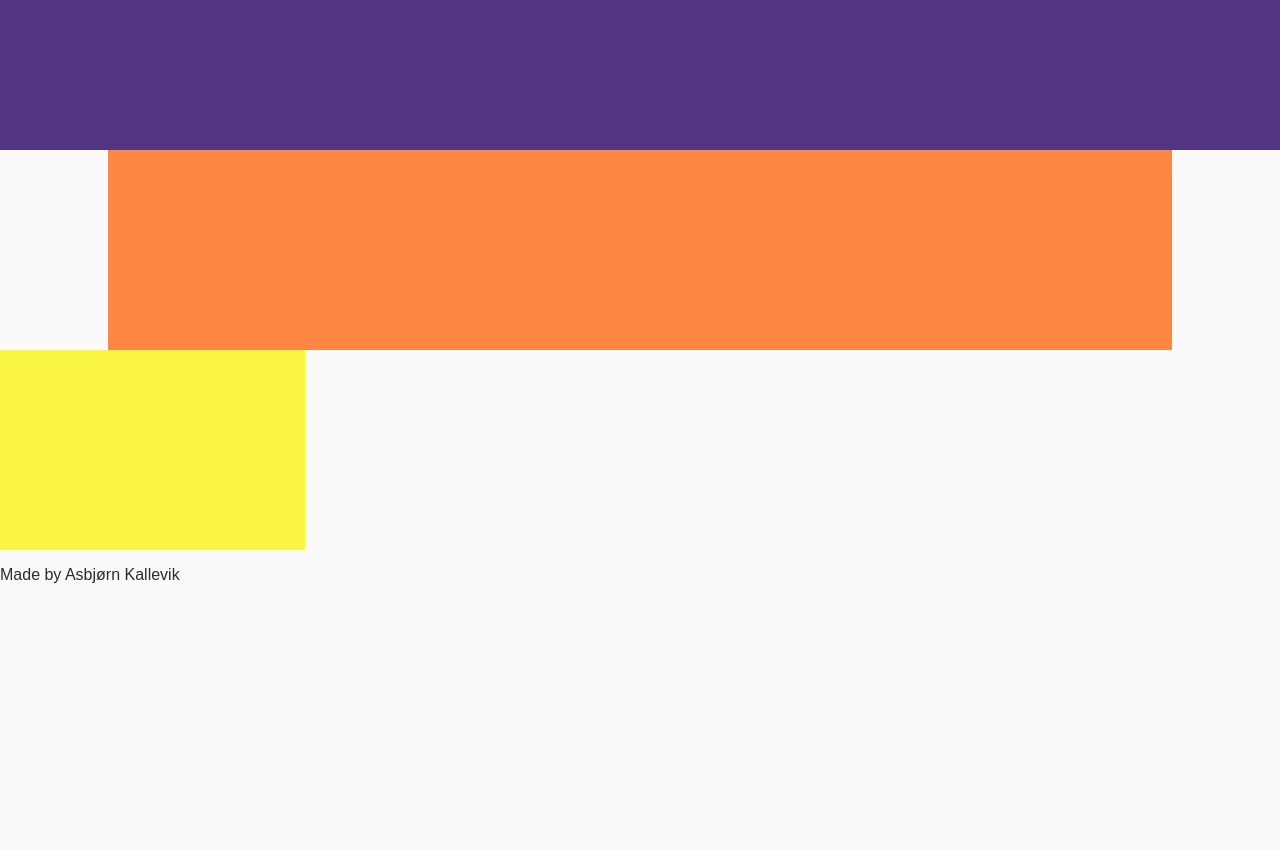
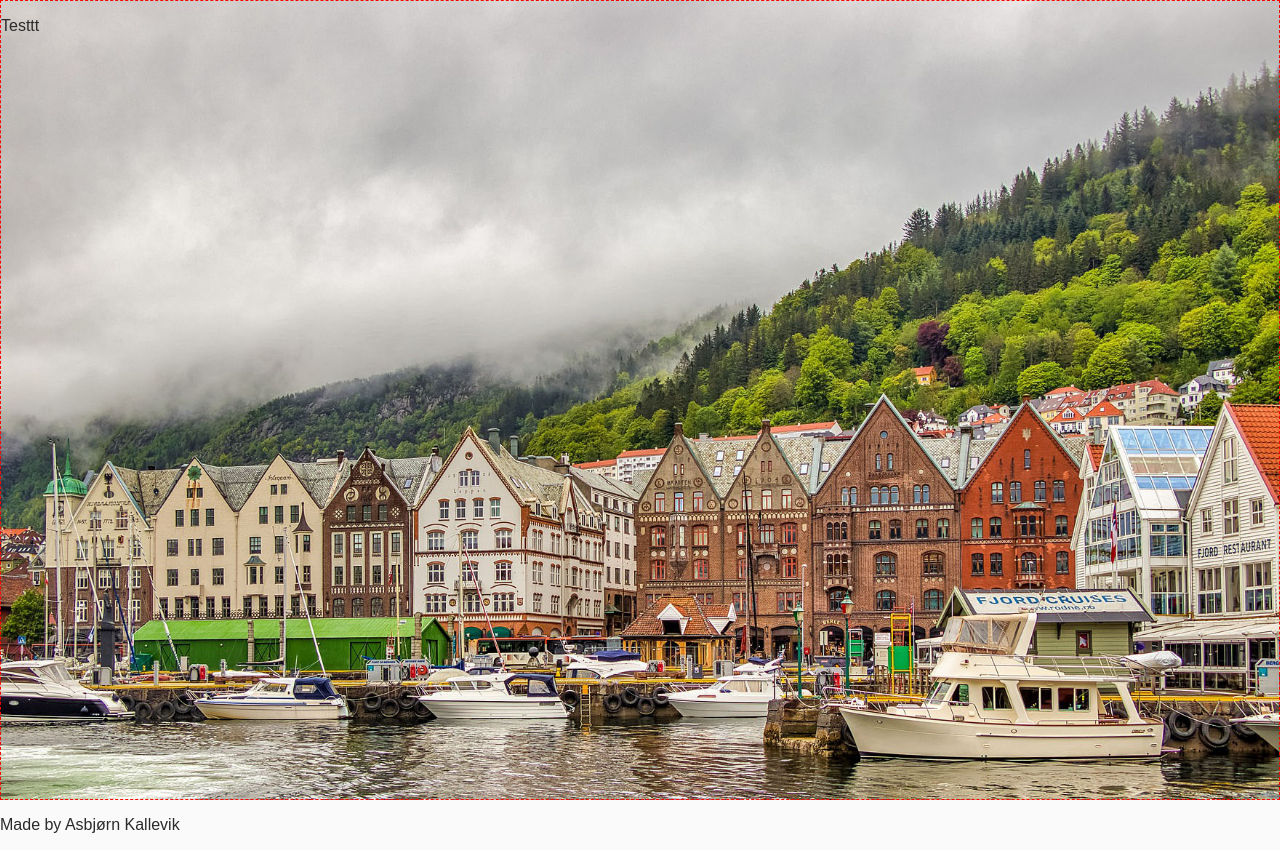
Before and after one commit to asbjornkallevik/holidaze-bergen, a Next.js app: page / in a window 1280 px wide. Before the commit the page ends 800 px from the top, so only its background shows below. Built offline with nearby package versions, Linux system fonts and the light colour scheme; a web font is replaced by a local one.

Commit message:
Add components Heading and TopCover

```diff
--- /dev/null
+++ b/components/blocks/TopCover.js
@@ -0,0 +1,26 @@
+import PropTypes from "prop-types";
+import Image from "next/image";
+
+function TopCover({ children, img, size }) {
+  return (
+    <div className={`top-cover top-cover--${size}`}>
+      <Image
+        src={img}
+        layout="fill"
+        objectFit="cover"
+        quality="50"
+        alt="Bergen"
+      />
+      <div className="top-cover__inner-container">{children}</div>
+    </div>
+  );
+}
+
+// Type check
+TopCover.propTypes = {
+  children: PropTypes.node,
+  size: PropTypes.string,
+  img: PropTypes.object,
+};
+
+export default TopCover;
--- a/components/layout/Layout.js
+++ b/components/layout/Layout.js
@@ -4,7 +4,7 @@ import Header from "./Header";
 function Layout({ children, page }) {
   return (
     <>
-      <Header page={page} />
+      {/* <Header page={page} /> */}
       <main className={`container ${page}`}>{children}</main>
       <footer className="page-footer">
         <p>Made by Asbj&oslash;rn Kallevik</p>
--- /dev/null
+++ b/components/typography/Heading.js
@@ -0,0 +1,31 @@
+import PropTypes from "prop-types";
+
+function Heading({ size, text, customClass }) {
+  const VariableHeading = `h${size}`;
+
+  return (
+    <>
+      {/* Use custom class if provided */}
+      {customClass ? (
+        <VariableHeading className={customClass}>{text}</VariableHeading>
+      ) : (
+        <VariableHeading>{text}</VariableHeading>
+      )}
+    </>
+  );
+}
+
+Heading.propTypes = {
+  size: PropTypes.number,
+  customClass: PropTypes.string,
+  text: PropTypes.string.isRequired,
+};
+
+// Default size H2
+Heading.defaultProps = {
+  size: 2,
+  customClass: "",
+};
+export default Heading;
+
+// Salute to Stein Myhr for helping with this variable heading solution
--- a/pages/index.js
+++ b/pages/index.js
@@ -1,5 +1,9 @@
 import Layout from "../components/layout/Layout";
 import Head from "../components/layout/Head";
+import Heading from "../components/typography/Heading";
+
+import heroImg from "../public/images/cover/bergen_brygge_banner_1920.jpg";
+import TopCover from "../components/blocks/TopCover";
 import Link from "next/link";
 import Image from "next/image";
 
@@ -7,9 +11,12 @@ export default function Home() {
   return (
     <Layout page="home">
       <Head />
-      <h1>Holidaze</h1>
-      <div className="testBox"></div>
-      <div className="testBox2 alignshort"></div>
+      <Heading text="Holidaze" size={1} />
+      <TopCover img={heroImg} size="large">
+        <p>Testtt</p>
+      </TopCover>
+      {/* <div className="testBox"></div> */}
+      {/* <div className="testBox2 alignshort"></div> */}
     </Layout>
   );
 }
--- a/styles/abstracts/_variables.scss
+++ b/styles/abstracts/_variables.scss
@@ -1,3 +1,4 @@
+// Import fonts
 @import url("https://use.typekit.net/abt4ylz.css");
 
 // Colors
--- /dev/null
+++ b/styles/components/blocks/_top-cover.scss
@@ -0,0 +1,26 @@
+.top-cover {
+  @extend .alignfull;
+  position: relative;
+  width: 100%;
+
+  background-color: $color-highlight-lighter;
+
+  &--large {
+    height: 100vh;
+  }
+  &--medium {
+    height: 70vh;
+  }
+  &--small {
+    height: 50vh;
+  }
+  &__inner-container {
+    position: absolute;
+    border: 1px dashed red;
+    top: 0;
+    bottom: 0;
+    left: 0;
+    right: 0;
+    z-index: 1;
+  }
+}
--- a/styles/styles.scss
+++ b/styles/styles.scss
@@ -13,6 +13,6 @@
 @import "./layout/footer";
 
 // Components
-
+@import "./components/blocks/top-cover";
 // Pages
 @import "./pages/home";
```
